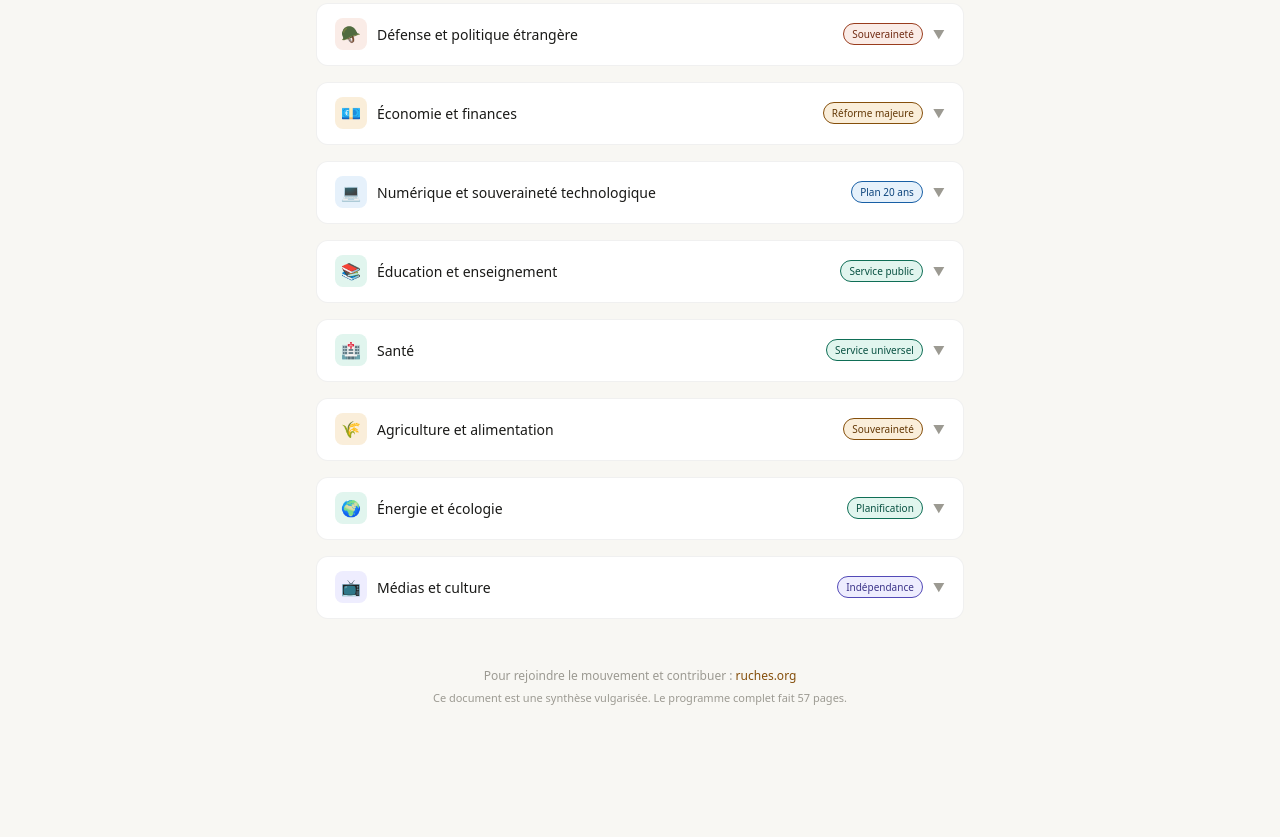
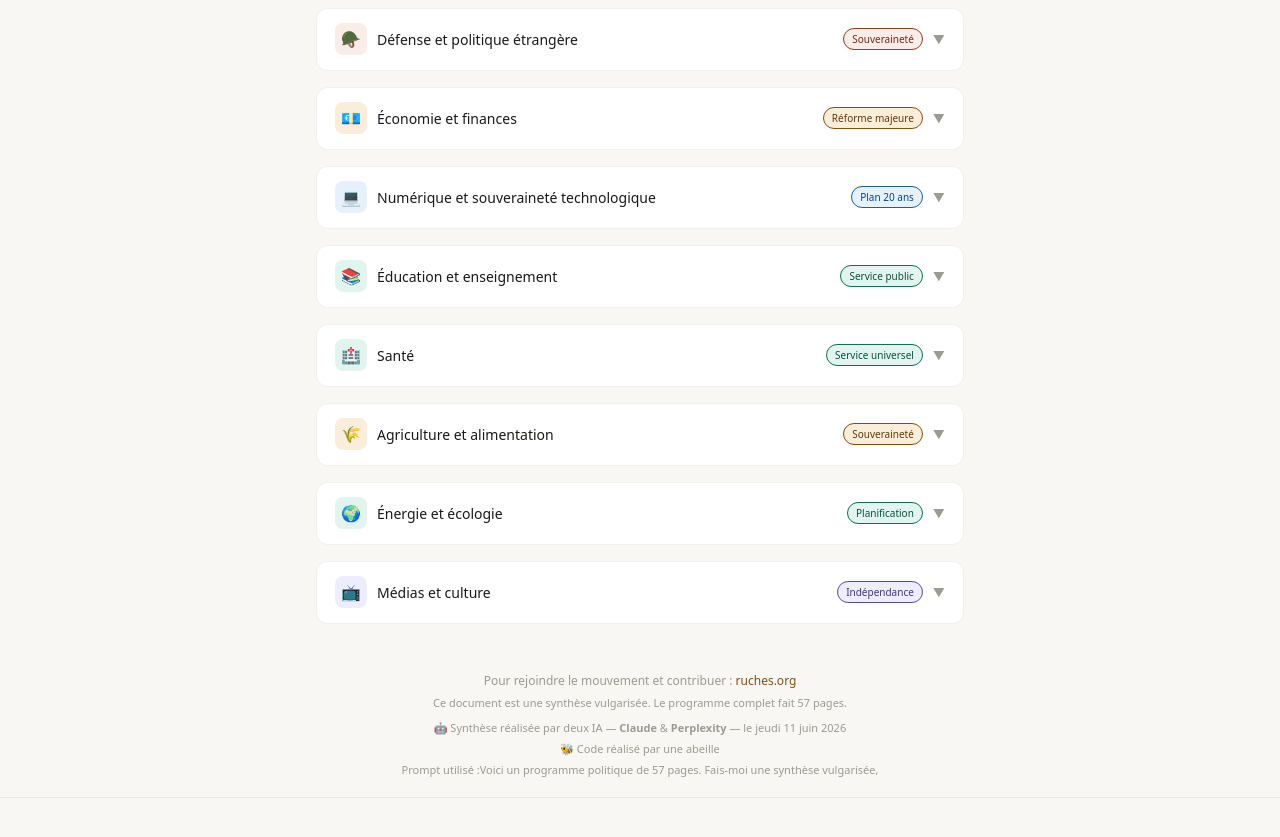
Before and after one commit to pierre1006/ruche94, a plain HTML site: page index.html in a window 1280 px wide. Shown: the part 1075-1912 px from the top of the page. Before the commit the page ends 1840 px from the top, so only its background shows below. Drawn offline with Linux system fonts and the light colour scheme.

Commit message:
Add files via upload

```diff
--- a/index.html
+++ b/index.html
@@ -177,7 +177,8 @@ footer a:hover{text-decoration:underline}
 <header class="site-header">
   <h1>La Voie — Programme simplifié</h1>
   <p class="sub">Branco 2027 · Synthèse vulgarisée du programme complet (57 pages)</p>
-</header>
+  <p class="footer-note" style="margin-top:10px">🤖 Synthèse réalisée par deux IA — <strong>Claude</strong> &amp; <strong>Perplexity</strong> — le jeudi 11 juin 2026</p>
+  <p class="footer-note" style="margin-top:10px"> Prompt utilisé :Voici un programme politique de 57 pages. Fais-moi une synthèse vulgarisée, claire et accessible</p>
 
 <div class="intro-card">
   La Voie part d'un constat de crise profonde : la France aurait perdu sa souveraineté, sa justice, ses services
@@ -503,6 +504,9 @@ footer a:hover{text-decoration:underline}
 <footer>
   <p>Pour rejoindre le mouvement et contribuer : <a href="https://ruches.org" target="_blank">ruches.org</a></p>
   <p class="footer-note">Ce document est une synthèse vulgarisée. Le programme complet fait 57 pages.</p>
+  <p class="footer-note" style="margin-top:10px">🤖 Synthèse réalisée par deux IA — <strong>Claude</strong> &amp; <strong>Perplexity</strong> — le jeudi 11 juin 2026</p>
+  <p class="footer-note">🐝 Code réalisé par une abeille</p>
+  <p class ="footer-note">Prompt utilisé :Voici un programme politique de 57 pages. Fais-moi une synthèse vulgarisée,</p>
 </footer>
 
 <script>
```
